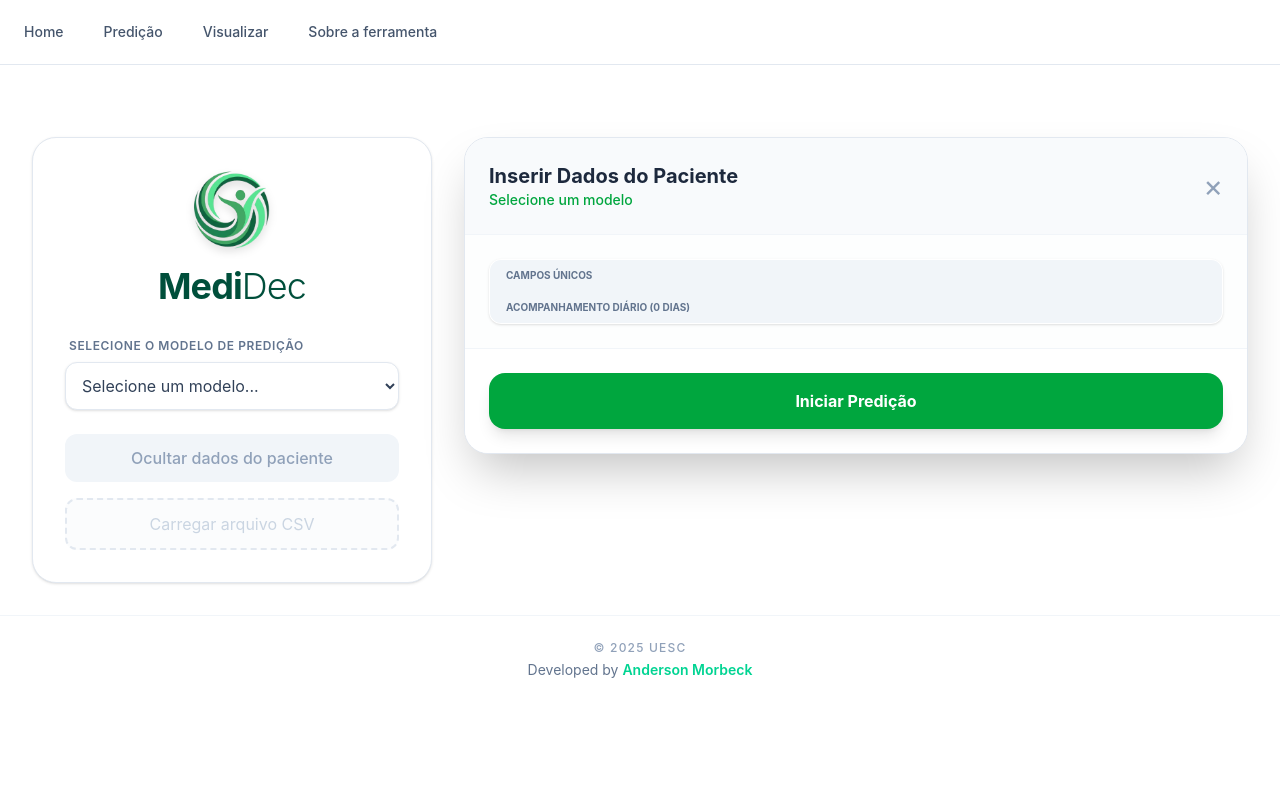
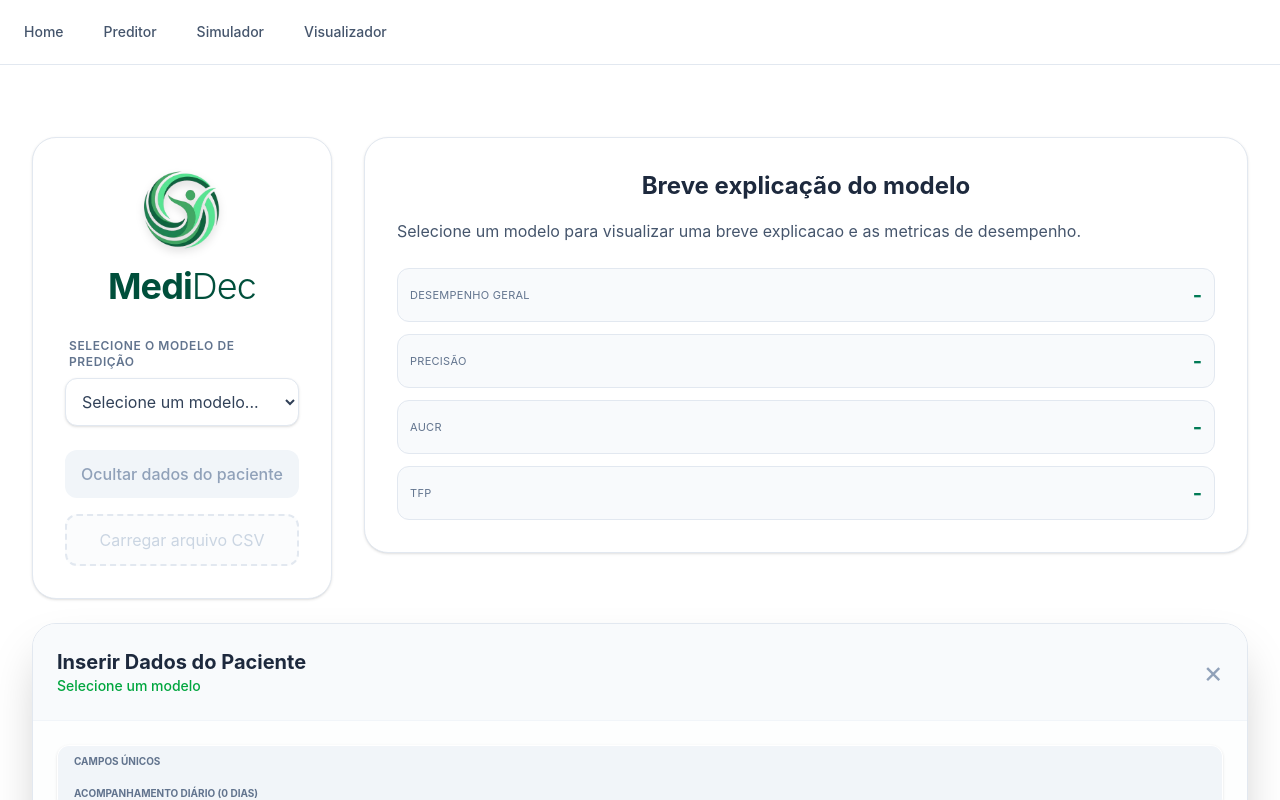
Before and after one commit to beckmorr/Projeto-PIBITI-UESC, a React (Vite) app: page / in a window 1280 px wide. Shown: the top 800 px of the page. Built offline with nearby package versions, Linux system fonts and the light colour scheme.

Commit message:
Atualizações do projeto ignorando o venv

```diff
--- a/src/App.tsx
+++ b/src/App.tsx
@@ -16,7 +16,7 @@ function App() {
           <main className="w-full flex-grow">
             <Routes>
               <Route path="/" element={<Home />} />
-              <Route path="/predicao" element={<Prediction />} />
+              <Route path="/simulador" element={<Prediction mode="conduta" />} />
               <Route path="/sobre" element={<About />} />
               <Route path="/visualizar" element={<Visualizar />} />
             </Routes>
--- a/src/components/navbar.tsx
+++ b/src/components/navbar.tsx
@@ -6,28 +6,28 @@ export const Navbar = () => {
       <div className="max-w-7xl mx-auto px-6 h-16 flex items-center justify-between">
         <div className="flex items-center gap-x-10">
           <Link
-            to="/"
+            to="/sobre"
             className="text-sm font-medium text-slate-600 hover:text-blue-600 transition"
           >
             Home
           </Link>
           <Link
-            to="/predicao"
+            to="/"
             className="text-sm font-medium text-slate-600 hover:text-blue-600 transition"
           >
-            Predição
+            Preditor
+          </Link>
+          <Link
+            to="/simulador"
+            className="text-sm font-medium text-slate-600 hover:text-blue-600 transition"
+          >
+            Simulador
           </Link>
           <Link
             to="/visualizar"
             className="text-sm font-medium text-slate-600 hover:text-blue-600 transition"
           >
-            Visualizar
-          </Link>
-          <Link
-            to="/sobre"
-            className="text-sm font-medium text-slate-600 hover:text-blue-600 transition"
-          >
-            Sobre a ferramenta
+            Visualizador
           </Link>
         </div>
       </div>
--- a/src/constants/modelsConfig.ts
+++ b/src/constants/modelsConfig.ts
@@ -23,6 +23,15 @@ export interface ModeloConfig {
   nome: string;
   diasDeAcompanhamento: number;
   diasAdicionais: number;
+  metadados?: {
+    descricaoBreve: string;
+    metricas: {
+      desempenhoGeral: string;
+      precisao: string;
+      aucr: string;
+      tfp: string;
+    };
+  };
   campos: Campo[];
   graficos?: {
     performance: GraficoConfig[];
@@ -36,6 +45,16 @@ export const MODELOS_CONFIG: Record<string, ModeloConfig> = {
     nome: "Mortalidade Hospitalar",
     diasDeAcompanhamento: 5,
     diasAdicionais: 3,
+    metadados: {
+      descricaoBreve:
+        "Modelo para estimar o risco de mortalidade hospitalar com base em variaveis clinicas e evolucao diaria do paciente.",
+      metricas: {
+        desempenhoGeral: "86.7%",
+        precisao: "90.0%",
+        aucr: "0.907",
+        tfp: "13.3%",
+      },
+    },
     graficos: {
       performance: [
         {
@@ -358,6 +377,16 @@ export const MODELOS_CONFIG: Record<string, ModeloConfig> = {
     nome: "Ventilação Mecânica",
     diasDeAcompanhamento: 3,
     diasAdicionais: 2,
+    metadados: {
+      descricaoBreve:
+        "Modelo para estimar a necessidade de ventilacao mecanica a partir de indicadores respiratorios e evolucao clinica.",
+      metricas: {
+        desempenhoGeral: "89.7%",
+        precisao: "98.0%",
+        aucr: "0.708",
+        tfp: "16.3%",
+      },
+    },
     graficos: {
       performance: [],
       shap: [],
--- a/src/pages/home.tsx
+++ b/src/pages/home.tsx
@@ -1,13 +1,11 @@
 import logoMedidec from "../assets/medidec_logo.png";
-import React, { useState, useMemo } from "react";
+import React, { useState } from "react";
 import { MODELOS_CONFIG } from "../constants/modelsConfig";
 import { validarIntegridadeCSV } from "../utils/csvValidator";
 import Papa from "papaparse";
-import { useNavigate } from "react-router-dom";
 import { usePrediction } from "../contexts/PredictionContext";
 
 export const Home = () => {
-  const navigate = useNavigate();
   const [isLoading, setIsLoading] = useState(false);
   const {
     setModeloId: setContextModeloId,
@@ -108,7 +106,6 @@ export const Home = () => {
       setContextDadosPaciente(formData);
       setOriginalData({ ...resultado, modeloId: selecionado, dadosPaciente: formData });
       setCondutaData({ ...resultado, modeloId: selecionado, dadosPaciente: formData });
-      navigate("/predicao");
     } catch (error) {
       console.error(error);
       alert("Erro ao realizar predição.");
@@ -118,10 +115,17 @@ export const Home = () => {
   }
 
   const isModeloSelected = selecionado !== "";
+  const selectedModel = MODELOS_CONFIG[selecionado];
+  const selectedMetadata = selectedModel?.metadados;
+
+  const selectedSummary = selectedMetadata?.descricaoBreve
+    || "Selecione um modelo para visualizar uma breve explicacao e as metricas de desempenho.";
+
+  const selectedPerformance = selectedMetadata?.metricas;
 
   return (
     <div className="flex flex-col items-center p-8 mt-10 animate-in fade-in duration-500 max-w-[1400px] mx-auto">
-      <div className={`grid gap-8 transition-all duration-500 w-full ${isPanelOpen ? "grid-cols-1 lg:grid-cols-[400px_1fr]" : "grid-cols-1 max-w-md"}`}>
+      <div className="grid gap-8 transition-all duration-500 w-full grid-cols-1 lg:grid-cols-[300px_1fr] items-start">
 
         {/* COLUNA ESQUERDA: CONTROLES PRINCIPAIS */}
         <div className="flex flex-col items-center bg-white white:bg-slate-900 p-8 rounded-3xl border border-slate-200 white:border-slate-800 shadow-sm h-fit">
@@ -176,9 +180,47 @@ export const Home = () => {
           </div>
         </div>
 
-        {/* COLUNA DIREITA: FORMULÁRIO DE DADOS (APARECE INICIALMENTE) */}
+        <div className="bg-white white:bg-slate-900 rounded-3xl border border-slate-200 white:border-slate-800 shadow-sm p-6 md:p-8 h-fit">
+          <h2 className="text-xl md:text-2xl font-bold text-slate-800 white:text-white text-center mb-4">
+            Breve explicação do modelo
+          </h2>
+
+          <p className="text-slate-600 white:text-slate-300 text-sm md:text-base mb-6 leading-relaxed">
+            {selectedSummary}
+          </p>
+
+          <div className="flex flex-col gap-3">
+            <div className="rounded-xl border border-slate-200 white:border-slate-700 bg-slate-50 white:bg-slate-800 p-3 flex items-center justify-between gap-3">
+              <p className="text-[11px] uppercase tracking-wide text-slate-500">Desempenho geral</p>
+              <p className="text-lg md:text-xl font-bold text-emerald-700 white:text-emerald-400">
+                {selectedPerformance?.desempenhoGeral || "-"}
+              </p>
+            </div>
+            <div className="rounded-xl border border-slate-200 white:border-slate-700 bg-slate-50 white:bg-slate-800 p-3 flex items-center justify-between gap-3">
+              <p className="text-[11px] uppercase tracking-wide text-slate-500">Precisão</p>
+              <p className="text-lg md:text-xl font-bold text-emerald-700 white:text-emerald-400">
+                {selectedPerformance?.precisao || "-"}
+              </p>
+            </div>
+            <div className="rounded-xl border border-slate-200 white:border-slate-700 bg-slate-50 white:bg-slate-800 p-3 flex items-center justify-between gap-3">
+              <p className="text-[11px] uppercase tracking-wide text-slate-500">AUCR</p>
+              <p className="text-lg md:text-xl font-bold text-emerald-700 white:text-emerald-400">
+                {selectedPerformance?.aucr || "-"}
+              </p>
+            </div>
+            <div className="rounded-xl border border-slate-200 white:border-slate-700 bg-slate-50 white:bg-slate-800 p-3 flex items-center justify-between gap-3">
+              <p className="text-[11px] uppercase tracking-wide text-slate-500">TFP</p>
+              <p className="text-lg md:text-xl font-bold text-emerald-700 white:text-emerald-400">
+                {selectedPerformance?.tfp || "-"}
+              </p>
+            </div>
+          </div>
+        </div>
+      </div>
+
+      {/* CONTAINER DE DADOS DO PACIENTE (MOVIDO PARA BAIXO) */}
       {isPanelOpen && (
-          <div className="bg-white white:bg-slate-900 rounded-3xl border border-slate-200 white:border-slate-800 shadow-2xl flex flex-col h-fit max-h-[80vh] overflow-hidden animate-in slide-in-from-right duration-500">
+        <div className="w-full mt-6 bg-white white:bg-slate-900 rounded-3xl border border-slate-200 white:border-slate-800 shadow-2xl flex flex-col h-fit max-h-[80vh] overflow-hidden animate-in slide-in-from-bottom duration-500">
           <div className="p-6 border-b border-slate-100 white:border-slate-800 flex justify-between items-center bg-slate-50 white:bg-slate-950">
             <div>
               <h2 className="text-xl font-bold text-slate-800 white:text-white">
@@ -275,7 +317,7 @@ export const Home = () => {
           </div>
         </div>
       )}
-      </div>
+
     </div>
   );
 };
--- a/src/pages/prediction.tsx
+++ b/src/pages/prediction.tsx
@@ -30,7 +30,13 @@ const MOCK_METRICS = {
   aucTeste: "0.907",
 };
 
-export const Prediction = () => {
+type PredictionMode = "original" | "conduta";
+
+interface PredictionProps {
+  mode?: PredictionMode;
+}
+
+export const Prediction = ({ mode = "original" }: PredictionProps) => {
   const navigate = useNavigate();
   const {
     modeloId,
@@ -45,9 +51,6 @@ export const Prediction = () => {
     contextDadosPaciente || {},
   );
 
-  const [activeTab, setActiveTab] = useState<"original" | "conduta">(
-    "original",
-  );
   const [activeChartModal, setActiveChartModal] = useState<
     "performance" | null
   >(null);
@@ -66,8 +69,8 @@ export const Prediction = () => {
 
   // --- LÓGICA DE EXIBIÇÃO ---
   const currentData =
-    activeTab === "original" ? contextOriginalData : contextCondutaData;
-  const isConduta = activeTab === "conduta";
+    mode === "original" ? contextOriginalData : contextCondutaData;
+  const isConduta = mode === "conduta";
 
   const probRaw = currentData?.percentual_obito
     ? currentData.percentual_obito / 100
@@ -252,21 +255,16 @@ export const Prediction = () => {
         <div className="container mx-auto px-6">
           <div className="flex justify-between items-center">
             <div className="flex space-x-8">
-              <button
-                onClick={() => setActiveTab("original")}
-                className={`py-4 px-2 text-sm font-bold uppercase tracking-wider border-b-2 transition-colors ${activeTab === "original" ? "border-emerald-600 text-emerald-700 white:text-emerald-400" : "border-transparent text-slate-500 white:text-slate-400 hover:text-slate-700 white:hover:text-slate-200"}`}
+              <div
+                className={`py-4 px-2 text-sm font-bold uppercase tracking-wider border-b-2 flex items-center gap-2 ${isConduta ? "border-blue-600 text-blue-700 white:text-blue-400" : "border-emerald-600 text-emerald-700 white:text-emerald-400"}`}
               >
-                Original
-              </button>
-              <button
-                onClick={() => setActiveTab("conduta")}
-                className={`py-4 px-2 text-sm font-bold uppercase tracking-wider border-b-2 transition-colors flex items-center gap-2 ${activeTab === "conduta" ? "border-blue-600 text-blue-700 white:text-blue-400" : "border-transparent text-slate-500 white:text-slate-400 hover:text-slate-700 white:hover:text-slate-200"}`}
-              >
-                Simular Conduta{" "}
-                <span className="text-[10px] bg-blue-100 white:bg-blue-900 text-blue-700 white:text-blue-200 px-1.5 py-0.5 rounded-full">
-                  Editável
-                </span>
-              </button>
+                {isConduta ? "Simular Conduta" : "Preditor"}
+                {isConduta && (
+                  <span className="text-[10px] bg-blue-100 white:bg-blue-900 text-blue-700 white:text-blue-200 px-1.5 py-0.5 rounded-full">
+                    Editável
+                  </span>
+                )}
+              </div>
             </div>
             <button
               onClick={() => navigate(-1)}
@@ -430,18 +428,13 @@ export const Prediction = () => {
                       ) : (
                         <RefreshCw className="w-4 h-4" />
                       )}
-                      {isSimulating ? "Simulando..." : "Simular"}
+                      {isSimulating ? "Simulando..." : "Submeter à predição"}
                     </button>
                   </>
                 ) : (
                   <div className="flex items-center justify-center gap-2 text-slate-400 text-xs md:text-sm bg-slate-50 p-2 rounded-lg w-full md:w-auto">
                     <AlertCircle className="w-4 h-4" />
-                    <span>
-                      Para testar, mude para{" "}
-                      <strong className="text-slate-600 white:text-slate-300">
-                        Conduta
-                      </strong>
-                    </span>
+                    <span>Para testar, acesse a aba Simulador.</span>
                   </div>
                 )}
               </div>
```
Also changed, not shown: 1 other file (tests, documents, lock files or other folders). Lines whose indentation alone changed are shown as unchanged.
